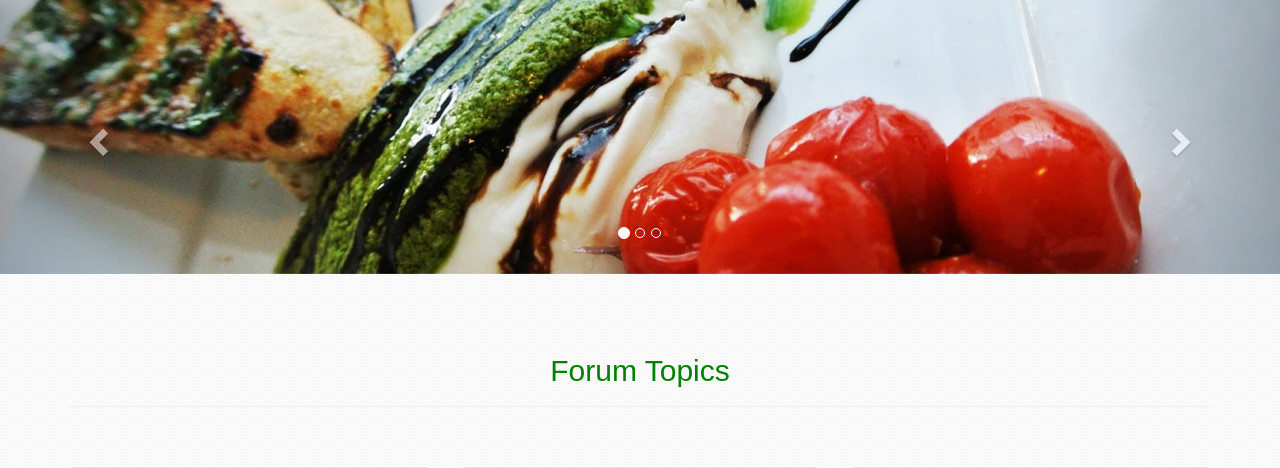
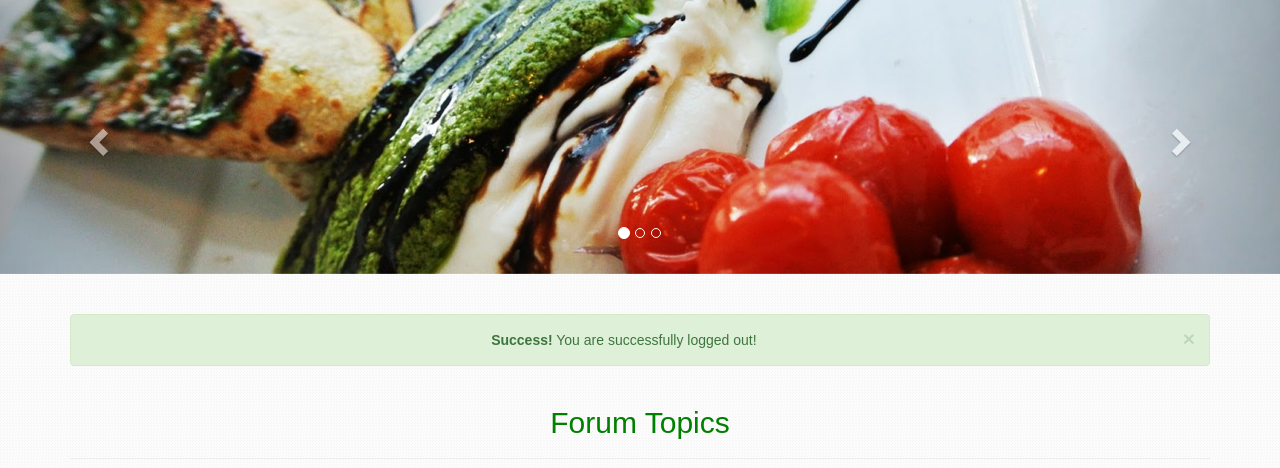
Before and after one commit to Khamai/acHangout, a Java web app: page /logoutServlet in a window 1280 px wide. Shown: the part 121-589 px from the top of the page. Run offline with Tomcat 11, a stand-in JSP engine, Linux system fonts and the light colour scheme.

Commit message:
Done session again

```diff
--- a/acHangout/WebContent/index.jsp
+++ b/acHangout/WebContent/index.jsp
@@ -33,6 +33,32 @@
 	<br />
 
 	<div class="container text-center">
+
+		<%
+			String name = (String) request.getAttribute("message");
+			if (name == "logout") {
+		%>
+		<div class="alert alert-success alert-dismissible">
+			<a href="#" class="close" data-dismiss="alert" aria-label="close">&times;</a>
+			<strong>Success!</strong> You are successfully logged out!
+		</div>
+		<%
+			} else if (name == "signup") {
+		%>
+		<div class="alert alert-success alert-dismissible">
+			<a href="#" class="close" data-dismiss="alert" aria-label="close">&times;</a>
+			<strong>Success!</strong> You are successfully signed up!
+		</div>
+		<%
+			} else if (name == "login") {
+		%>
+		<div class="alert alert-success alert-dismissible">
+			<a href="#" class="close" data-dismiss="alert" aria-label="close">&times;</a>
+			<strong>Success!</strong> You have successfully logged in.
+		</div>
+		<%
+			}
+		%>
 		<div class="page-header">
 			<h2>Forum Topics</h2>
 		</div>
--- a/acHangout/src/com/amzi/servlets/LoginServlet.java
+++ b/acHangout/src/com/amzi/servlets/LoginServlet.java
@@ -34,9 +34,11 @@ public class LoginServlet extends HttpServlet{
 
 		if(Login.validate(n, p)){
 			String pagename = (String) session.getAttribute("currentpage");
-			if(pagename == null)
+			if(pagename == null) {
+				String message ="login";
+				request.setAttribute("message", message);
 				pagename = "index.jsp";
-
+			}
 			RequestDispatcher rd=request.getRequestDispatcher(pagename);
 			rd.forward(request,response);
 		}
--- a/acHangout/src/com/amzi/servlets/LogoutServlet.java
+++ b/acHangout/src/com/amzi/servlets/LogoutServlet.java
@@ -20,7 +20,7 @@ public class LogoutServlet extends HttpServlet {
 		HttpSession session=request.getSession();
 		session.invalidate();
 
-		String message ="You are successfully logged out!";
+		String message ="logout";
 		request.setAttribute("message", message);
 		request.getRequestDispatcher("index.jsp").forward(request, response);
 
--- a/acHangout/src/com/amzi/servlets/SignupServlet.java
+++ b/acHangout/src/com/amzi/servlets/SignupServlet.java
@@ -40,7 +40,9 @@ public class SignupServlet extends HttpServlet{
 				session.setAttribute(i+"", values[i]);
 
 		if(Signup.validate(values)){
-			RequestDispatcher rd=request.getRequestDispatcher("welcome.jsp");
+			String message ="signup";
+			request.setAttribute("message", message);
+			RequestDispatcher rd=request.getRequestDispatcher("index.jsp");
 			rd.forward(request,response);
 		}
 		else{
```
